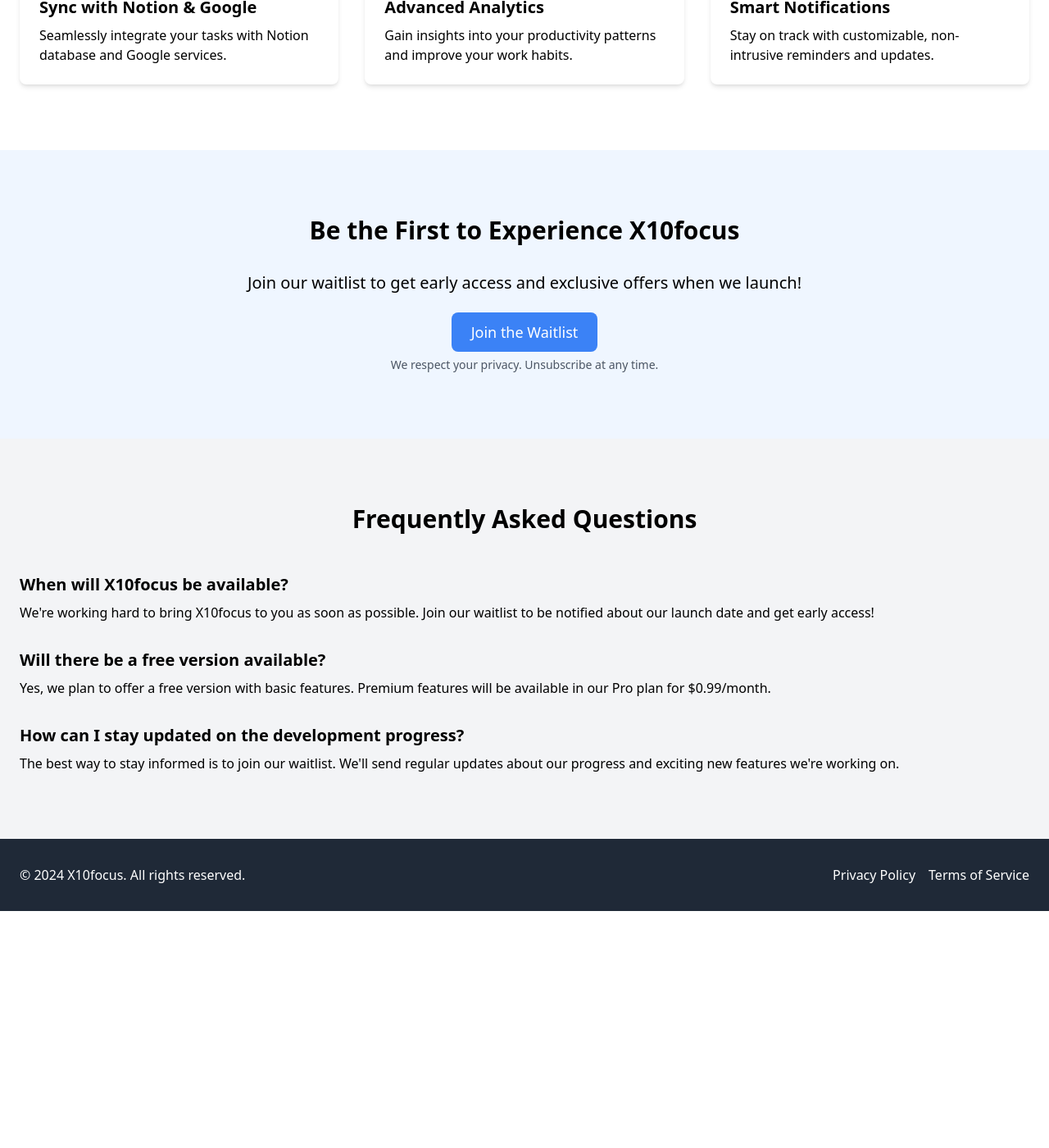
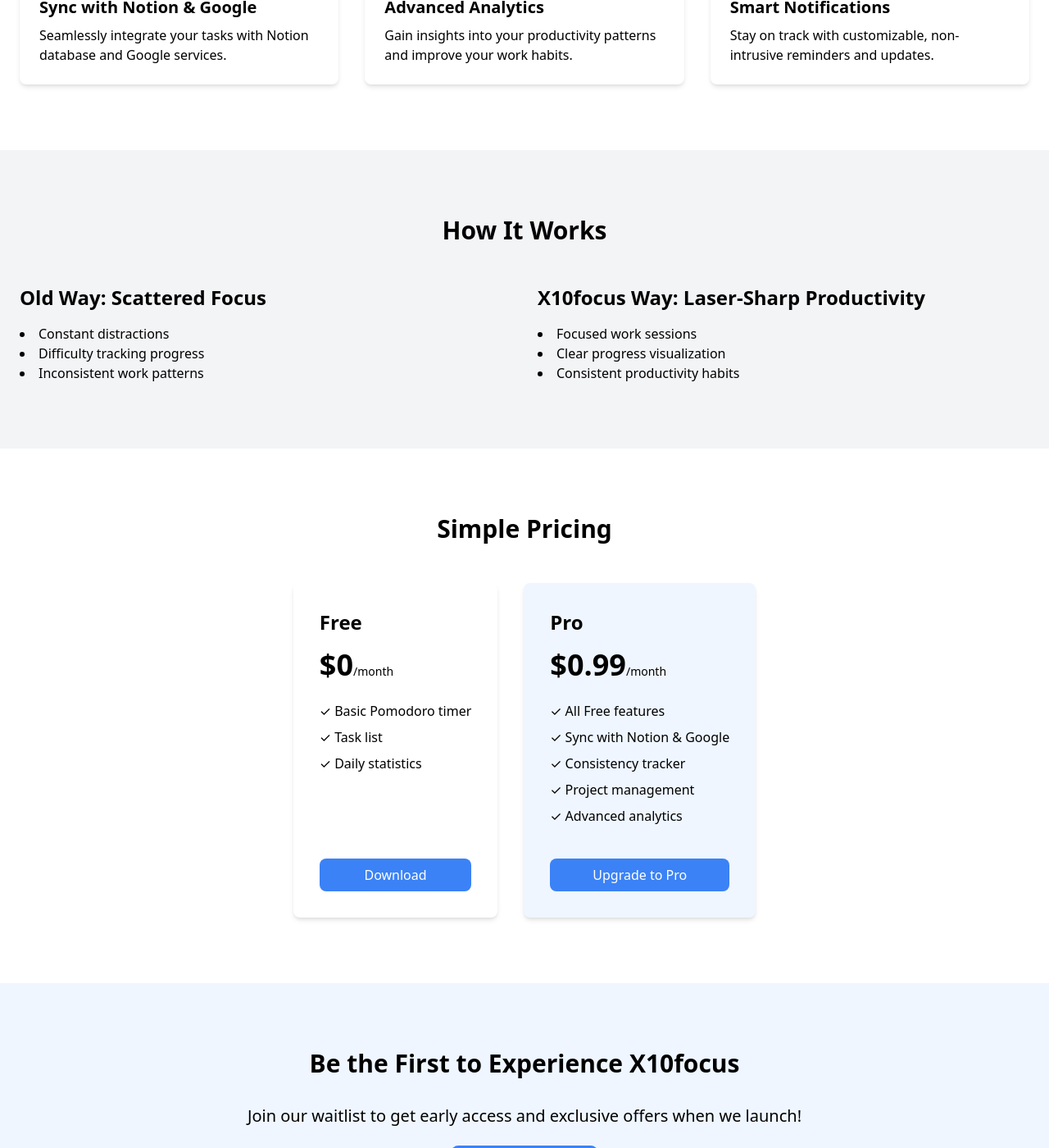
Before and after one commit to x10focus/web, a Jekyll site: the page built from index.markdown, in a window 1280 px wide and 1400 px high, scrolled down 1640 px. Shown: the whole window at 82% size. Built offline with Jekyll 4.4.1, drawn with Linux system fonts in a browser that asks for light colours; before the commit the page ends 2751 px from its top, so only the background shows below that.

Commit message:
Add pricing and how-it-works sections

```diff
--- a/_layouts/landing.html
+++ b/_layouts/landing.html
@@ -13,6 +13,8 @@
             <a href="/" class="font-bold text-xl">X10focus</a>
             <div>
                 <a href="#features" class="mx-3">Features</a>
+                <a href="#how-it-works" class="mx-3">How It Works</a>
+                <a href="#pricing" class="mx-3">Pricing</a>
                 <a href="#faq" class="mx-3">FAQ</a>
             </div>
             <a href="https://forms.gle/LmoQsjWRyxNNuqqs8" class="bg-blue-500 text-white px-4 py-2 rounded-lg">Join Waitlist</a>
@@ -80,6 +82,61 @@
             </div>
         </section>
 
+        <section id="how-it-works" class="bg-gray-100 py-20">
+          <div class="container mx-auto px-6">
+              <h2 class="text-3xl font-bold text-center mb-12">How It Works</h2>
+              <div class="flex flex-col md:flex-row justify-between items-start md:items-center space-y-8 md:space-y-0 md:space-x-8">
+                  <div class="md:w-1/2">
+                      <h3 class="text-2xl font-semibold mb-4">Old Way: Scattered Focus</h3>
+                      <ul class="list-disc list-inside">
+                          <li>Constant distractions</li>
+                          <li>Difficulty tracking progress</li>
+                          <li>Inconsistent work patterns</li>
+                      </ul>
+                  </div>
+                  <div class="md:w-1/2">
+                      <h3 class="text-2xl font-semibold mb-4">X10focus Way: Laser-Sharp Productivity</h3>
+                      <ul class="list-disc list-inside">
+                          <li>Focused work sessions</li>
+                          <li>Clear progress visualization</li>
+                          <li>Consistent productivity habits</li>
+                      </ul>
+                  </div>
+              </div>
+          </div>
+      </section>
+
+
+       <section id="pricing" class="py-20">
+        <div class="container mx-auto px-6">
+            <h2 class="text-3xl font-bold text-center mb-12">Simple Pricing</h2>
+            <div class="flex flex-col md:flex-row justify-center items-stretch gap-8">
+                <div class="bg-white rounded-lg shadow-md p-8 flex flex-col">
+                    <h3 class="text-2xl font-semibold mb-4">Free</h3>
+                    <p class="text-4xl font-bold mb-6">$0<span class="text-sm font-normal">/month</span></p>
+                    <ul class="mb-8 flex-grow">
+                        <li class="mb-2">✓ Basic Pomodoro timer</li>
+                        <li class="mb-2">✓ Task list</li>
+                        <li class="mb-2">✓ Daily statistics</li>
+                    </ul>
+                    <a href="https://files.x10focus.com/X10Focus.dmg" class="bg-blue-500 text-white px-4 py-2 rounded-lg text-center">Download</a>
+                </div>
+                <div class="bg-blue-50 rounded-lg shadow-md p-8 flex flex-col">
+                    <h3 class="text-2xl font-semibold mb-4">Pro</h3>
+                    <p class="text-4xl font-bold mb-6">$0.99<span class="text-sm font-normal">/month</span></p>
+                    <ul class="mb-8 flex-grow">
+                        <li class="mb-2">✓ All Free features</li>
+                        <li class="mb-2">✓ Sync with Notion & Google</li>
+                        <li class="mb-2">✓ Consistency tracker</li>
+                        <li class="mb-2">✓ Project management</li>
+                        <li class="mb-2">✓ Advanced analytics</li>
+                    </ul>
+                    <a href="https://docs.google.com/forms/d/e/1FAIpQLSeiLSByNwq414HPVCAd7261px29Fr0j1vxTd4QPr0f64wsZsg/viewform?usp=pp_url&entry.6494024=Yes" class="bg-blue-500 text-white px-4 py-2 rounded-lg text-center">Upgrade to Pro</a>
+                </div>
+            </div>
+        </div>
+      </section>
+
         <section id="signup" class="py-20 bg-blue-50">
             <div class="container mx-auto px-6 text-center">
                 <h2 class="text-3xl font-bold mb-8">Be the First to Experience X10focus</h2>
```
